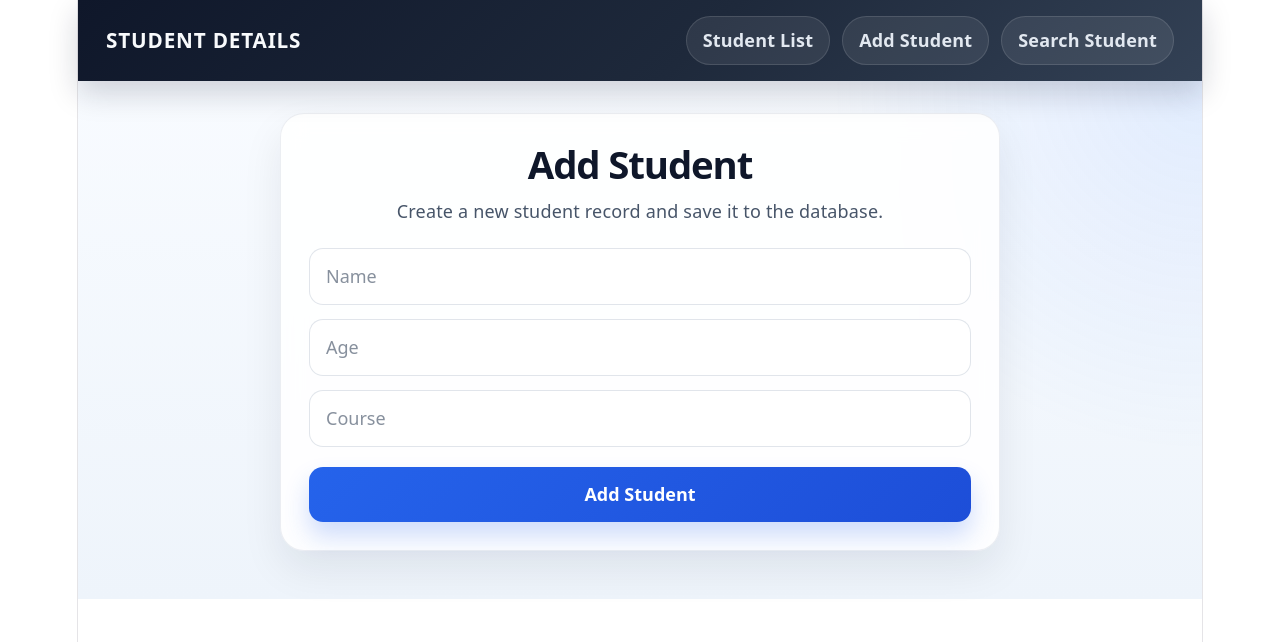
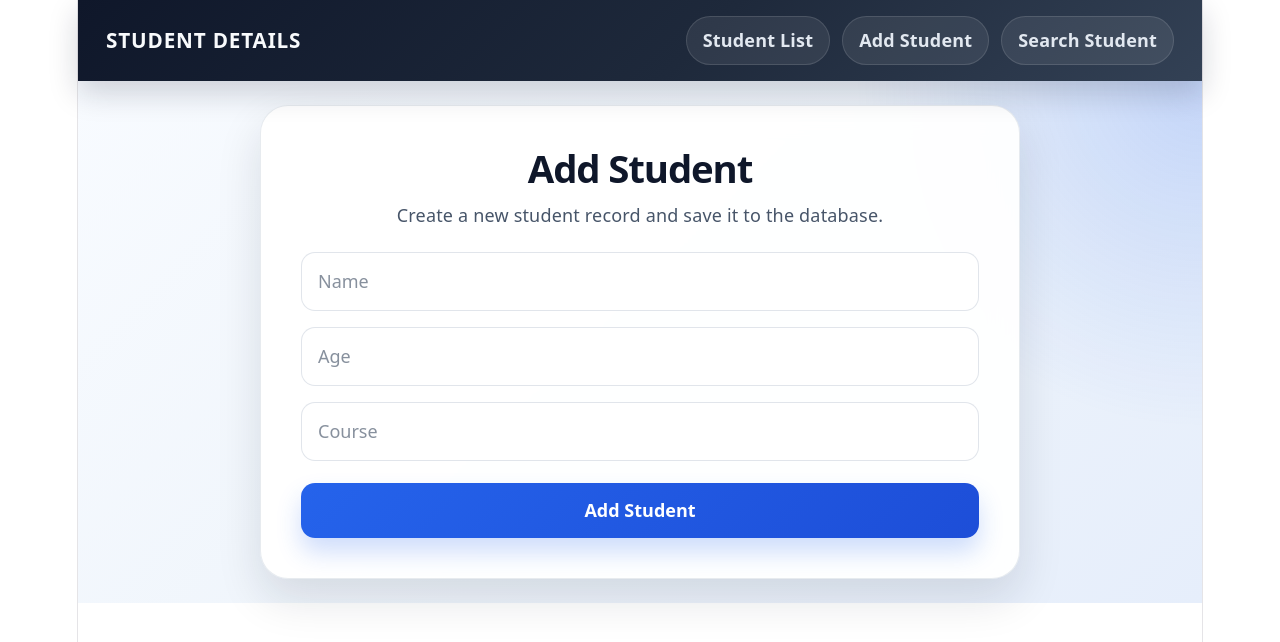
Before and after one commit to vinayakmishra-11/Student_Portal, a React (Vite) app in the folder Fronthend/vite-project/: page /add-student in a window 1280 px wide. Shown: the top 642 px of the page. Built offline with nearby package versions, Linux system fonts and the light colour scheme; no server answers.

Commit message:
Change in css

```diff
--- a/Fronthend/vite-project/src/style/AddStudent.css
+++ b/Fronthend/vite-project/src/style/AddStudent.css
@@ -1,25 +1,30 @@
 .add-student {
-  padding: 32px 20px 48px;
+  flex: 1;
+  width: 100%;
+  min-height: 100%;
+  padding: 24px;
   display: flex;
   justify-content: center;
+  align-items: center;
+  box-sizing: border-box;
   background:
-    radial-gradient(circle at top right, rgba(59, 130, 246, 0.12), transparent 30%),
-    linear-gradient(180deg, #f8fbff 0%, #eef4fb 100%);
+    radial-gradient(circle at top right, rgba(37, 99, 235, 0.2), transparent 28%),
+    linear-gradient(135deg, #f8fbff 0%, #eef4fb 55%, #e6eefb 100%);
 }
 
 .add-student__card {
-  width: min(100%, 720px);
-  padding: 28px;
-  border-radius: 24px;
-  background: rgba(255, 255, 255, 0.88);
-  backdrop-filter: blur(12px);
-  border: 1px solid rgba(148, 163, 184, 0.18);
-  box-shadow: 0 18px 40px rgba(15, 23, 42, 0.08);
+  width: min(100%, 760px);
+  padding: clamp(24px, 4vw, 40px);
+  border-radius: 28px;
+  background: rgba(255, 255, 255, 0.94);
+  backdrop-filter: blur(14px);
+  border: 1px solid rgba(148, 163, 184, 0.22);
+  box-shadow: 0 20px 45px rgba(15, 23, 42, 0.12);
 }
 
 .add-student__title {
   margin: 0;
-  font-size: clamp(1.6rem, 3vw, 2.2rem);
+  font-size: clamp(1.7rem, 3vw, 2.3rem);
   font-weight: 800;
   letter-spacing: -0.03em;
   color: #0f172a;
@@ -33,18 +38,19 @@
 
 .add-student__form {
   display: grid;
-  gap: 14px;
+  gap: 16px;
 }
 
 .add-student__input {
   width: 100%;
-  padding: 14px 16px;
+  padding: 15px 16px;
   border-radius: 14px;
   border: 1px solid rgba(148, 163, 184, 0.28);
   background: #ffffff;
   color: #0f172a;
   font-size: 1rem;
   outline: none;
+  box-sizing: border-box;
   transition: border-color 0.18s ease, box-shadow 0.18s ease, transform 0.18s ease;
 }
 
@@ -85,7 +91,7 @@
 
 @media (max-width: 560px) {
   .add-student {
-    padding: 22px 14px 34px;
+    padding: 18px 14px;
   }
 
   .add-student__card {
```
